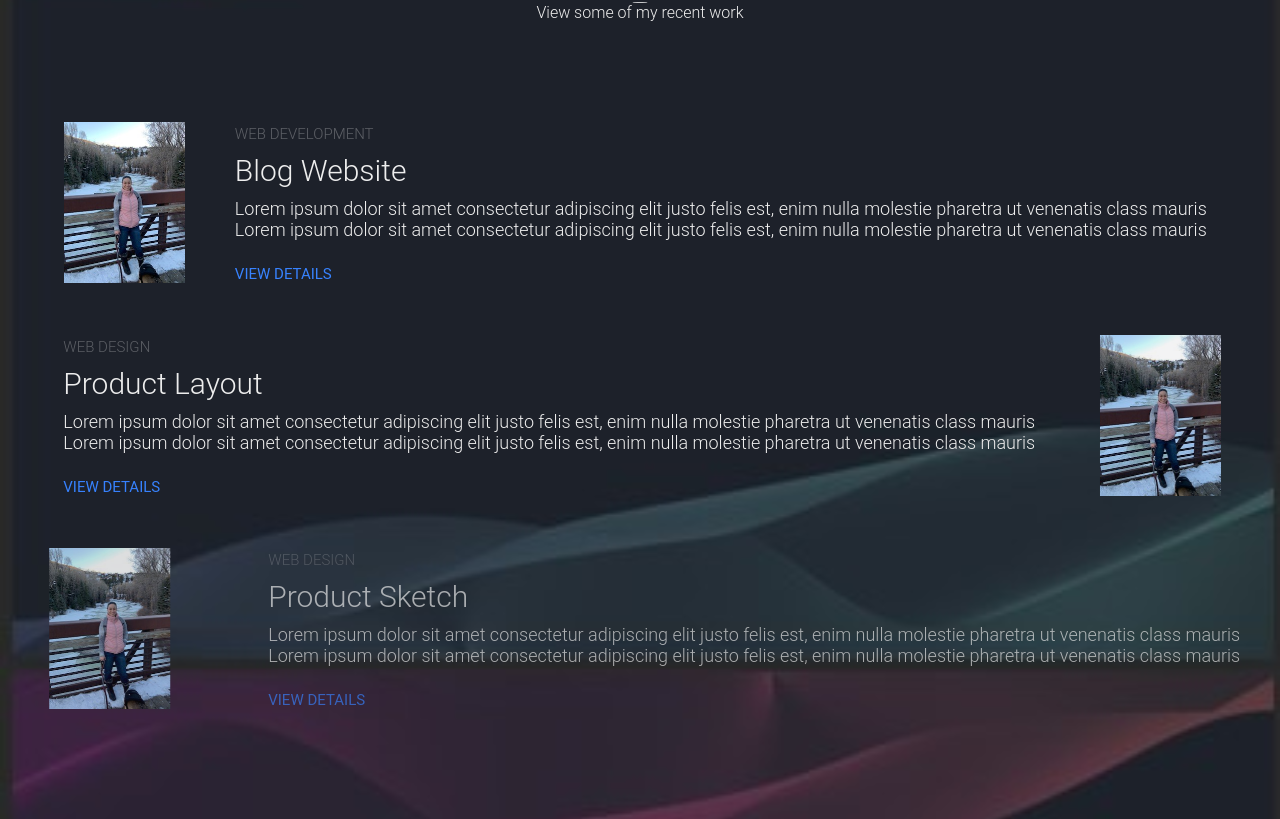
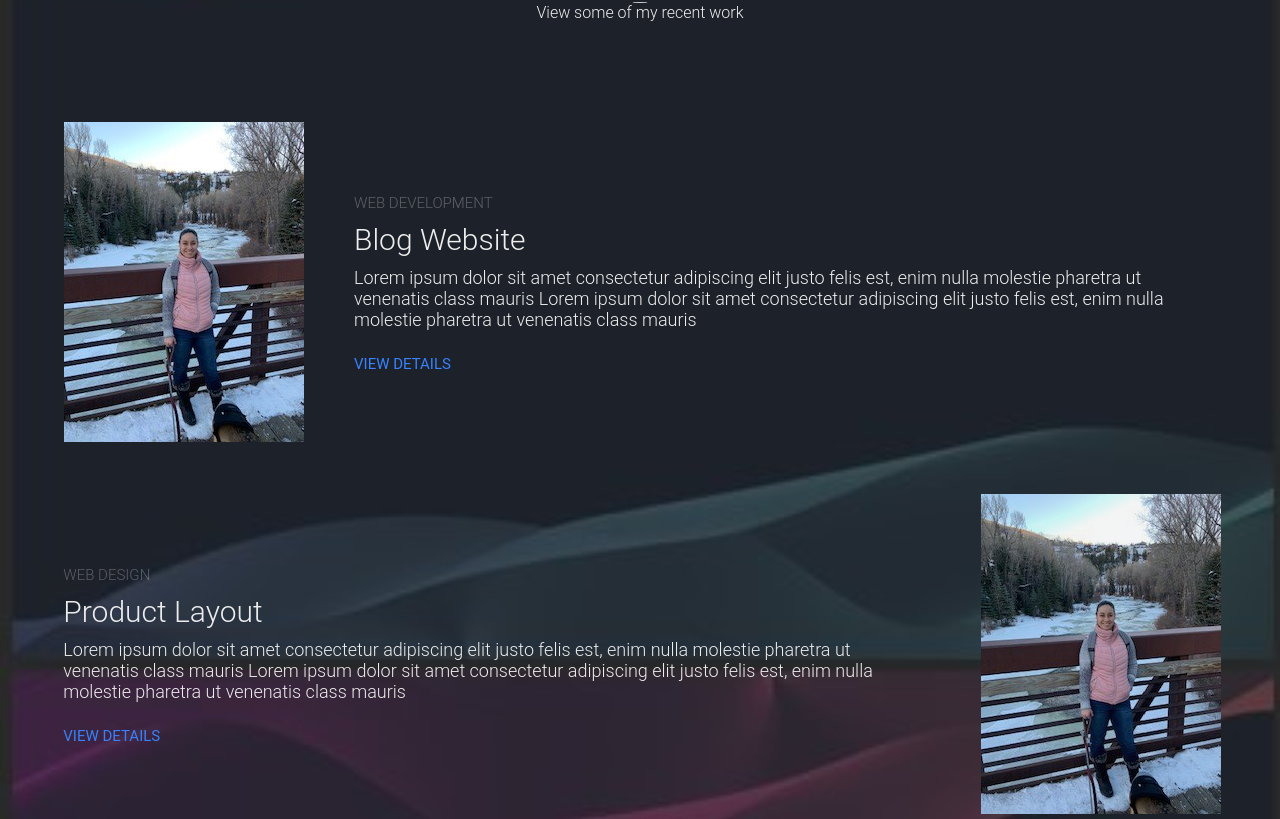
Before and after one commit to ViryF/Portfolio, a website: page index.html in a window 1280 px wide. Shown: the part 2223-3042 px from the top of the page. Drawn offline with nearby package versions, Linux system fonts and the light colour scheme.

Commit message:
fixed some css

```diff
--- a/main.css
+++ b/main.css
@@ -341,6 +341,10 @@ li {
   flex: 1;
 }
 
+.portfolio-description {
+  flex: 1;
+}
+
 .portfolio-description h1 {
   font-size: 3rem;
   font-weight: 300;
```
